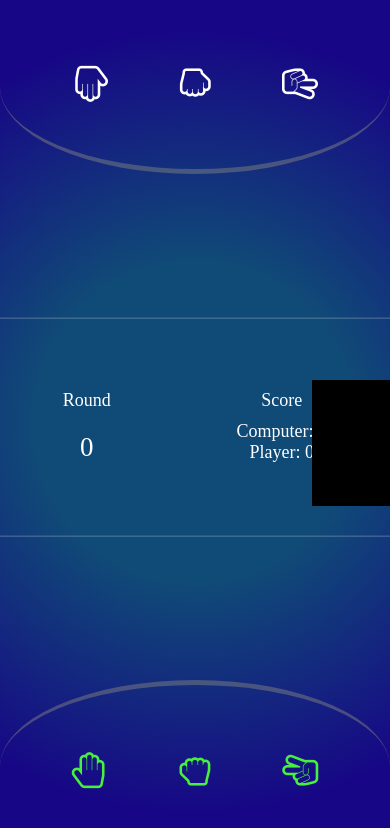
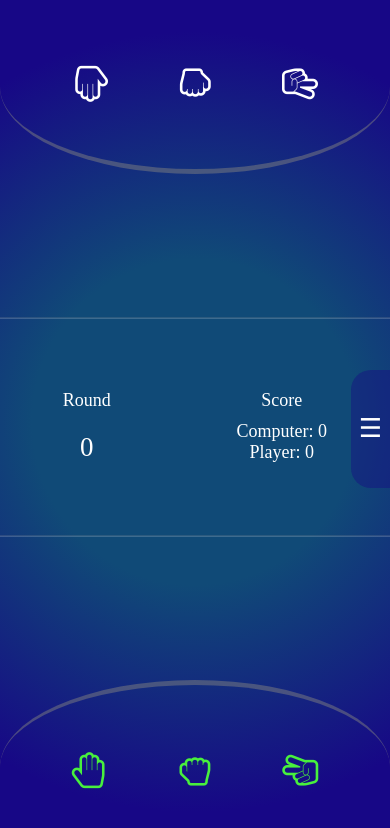
Before and after one commit to pidzi247/Rock-Paper-Scissors, a plain HTML site: page index.html in a window 390 px wide. Drawn offline with Linux system fonts and the light colour scheme.

Commit message:
Added mobile sidebar to collapse/expand log panel

```diff
--- a/script.js
+++ b/script.js
@@ -15,16 +15,20 @@ let playerCurrentChoice = "";
 let computerCurrentChoice = "";
 
 hud.addEventListener("click", () => {
+  if(docWidth.offsetWidth > 480) {
     if(hud.classList.contains("expanded")) {
       logPrompt.innerHTML = "GAME LOG<br><br>Click to<br> EXPAND";
-    logPrompt.style.setProperty("right", "7%");
+      logPrompt.style.setProperty("right", "5.5%");
       hud.classList.add("collapsed");
       hud.classList.remove("expanded");
     } else {
       logPrompt.innerHTML = "GAME LOG<br><br>Click to<br> COLLAPSE";
-    logPrompt.style.setProperty("right", "6%");
+      logPrompt.style.setProperty("right", "5.5%");
       hud.classList.add("expanded");
       hud.classList.remove("collapsed");
+    }
+  } else {
+
   }
 })
 
--- a/style.css
+++ b/style.css
@@ -173,8 +173,27 @@ hr {
   }
 
   #log {
-    background-color: black;
-    display: block;
+    background-color: rgba(23,7,134,0);
+    display: flex;
+    align-items: center;
+    width: 10%;
+    height: 28%;
+    top: 36.8%;
+  }
+
+  #log::after {
+    content: "☰";
+    background-color: rgba(23,7,134,0.4);
+    font-size: 26px;
+    position: absolute;
+    left: 0;
+    width: 100%;
+    height: 50%;
+    display: flex;
+    justify-content: center;
+    align-items: center;
+    border-top-left-radius: 20px;
+    border-bottom-left-radius: 20px;
   }
 }
 
@@ -212,7 +231,7 @@ hr {
 
   .log-prompt {
     position: absolute;
-    right: 7.5%;
+    right: 6%;
     top: 49%;
     z-index: -1;
     font-weight: bold;
```
Lines whose indentation alone changed are shown as unchanged.
